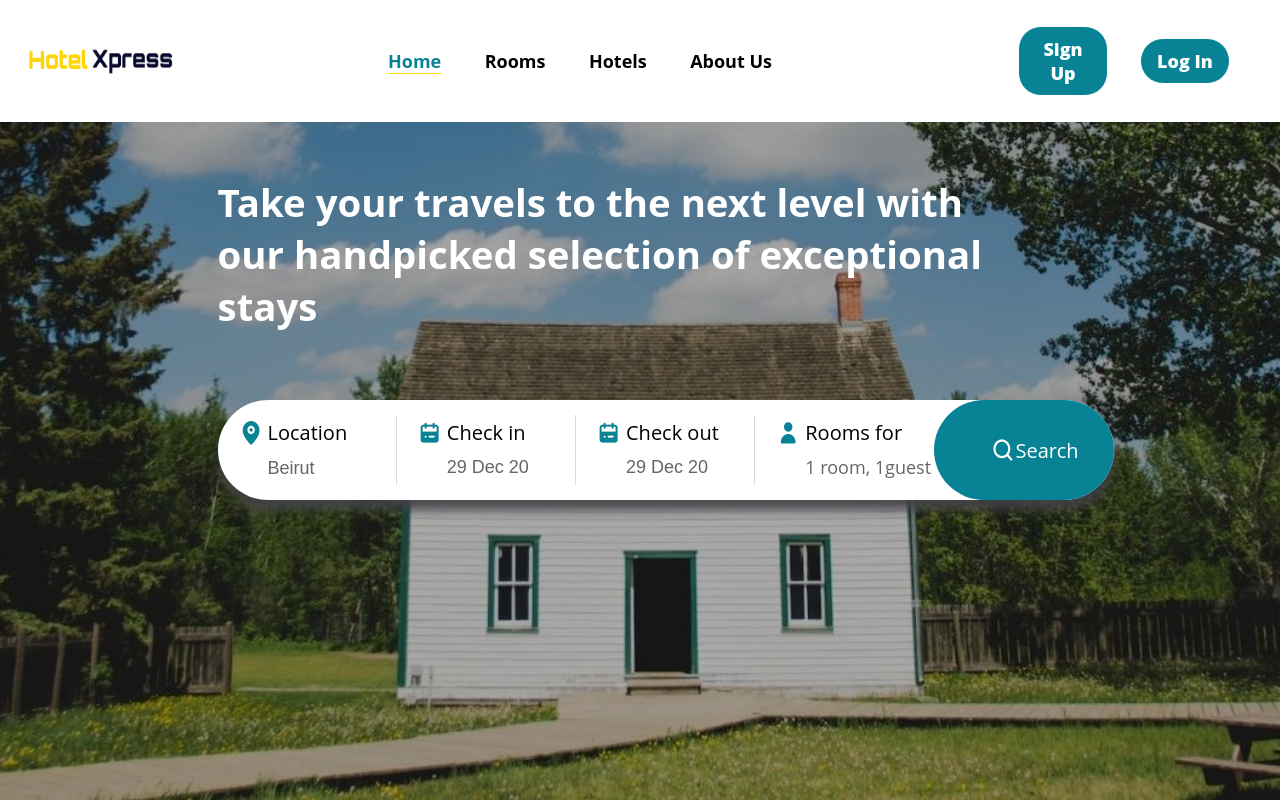
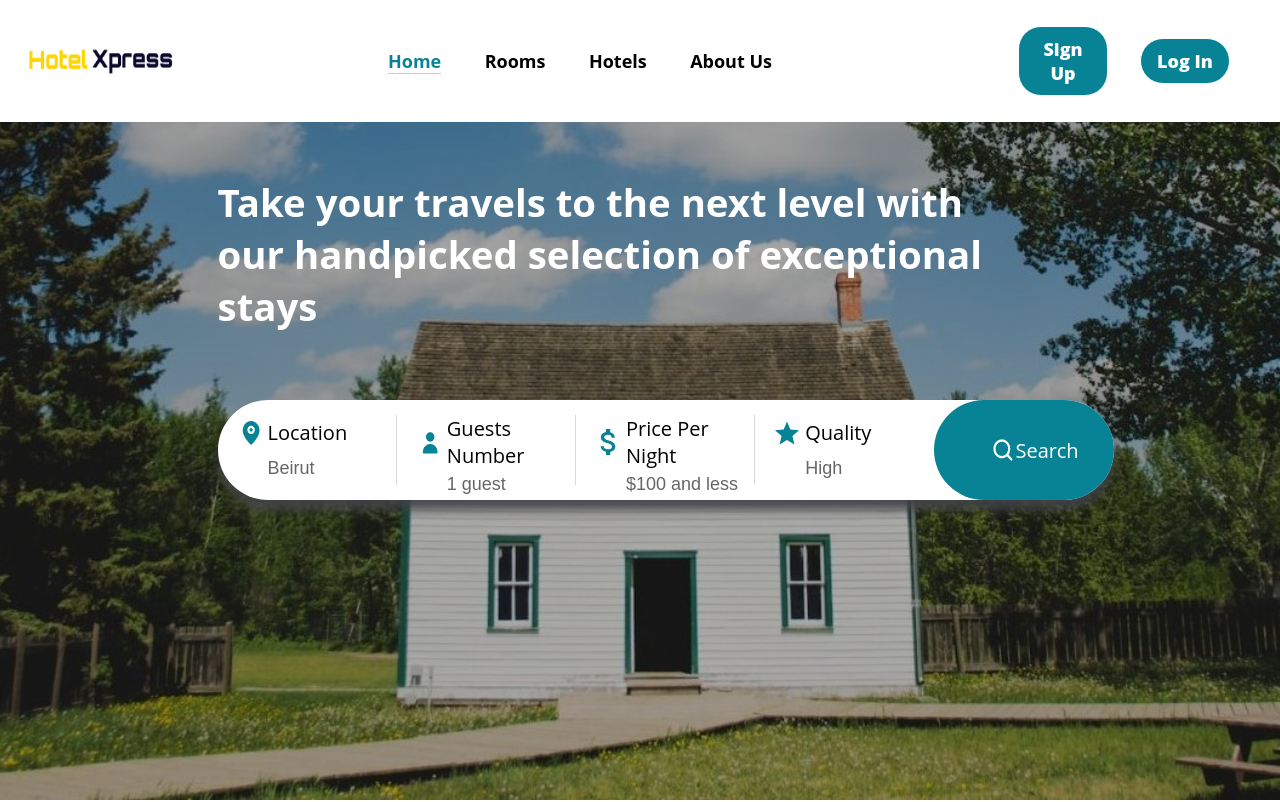
Before and after one commit to anwarkh0/Codi-NWC-Grp2-FirstProject-FrontEnd, a React (Create React App) app in the folder client/: page / in a window 1280 px wide. Shown: the top 802 px of the page. Built offline with nearby package versions, Linux system fonts and the light colour scheme; no server answers.

Commit message:
fic select room bar and make the select room page

```diff
--- a/client/src/Routers/Routers.js
+++ b/client/src/Routers/Routers.js
@@ -15,6 +15,7 @@ import HotelDetails from "../pages/HotelDetails/HotelDetails.js";
 import Profile from "../pages/Profile/Profile.js";
 import RoomDetails from "../pages/RoomDetails/RoomDetails.js";
 import AboutUs from "../pages/AboutUs/AboutUs.js";
+import SelectedRoomsPage from "../pages/roomss/SelectedRoomsPage.js";
 
 const AppRouter = () => {
   return (
@@ -70,6 +71,14 @@ const AppRouter = () => {
           }
         />
         <Route
+          path="/selectedrooms"
+          element={
+            <LayoutWithNavbar>
+              <SelectedRoomsPage />
+            </LayoutWithNavbar>
+          }
+        />
+        <Route
           path="/room/:roomId?"
           element={
             <LayoutWithNavbar>
--- /dev/null
+++ b/client/src/components/Rooms/SelectedRooms.js
@@ -0,0 +1,96 @@
+import React, { useRef } from "react";
+import roomsModule from "./rooms.module.css";
+import down from "../../assets/images/down.png";
+import up from "../../assets/images/up.png";
+import { useState, useEffect } from "react";
+import { useLocation, Link } from "react-router-dom";
+import RoomCard from "../roomCard/RoomCard.js";
+import loadingImg from "../../assets/images/hotel-loading-gif.gif";
+import UseApi from "../../hookes/useApi.js";
+
+function SelectedRooms({ idHotel }) {
+  const location = useLocation();
+  const {apiCall,loading,error}=UseApi()
+  const [type, setType] = useState('default');
+  const [roomData, setRoomData] = useState(null);
+  const select = location.state && location.state.select;
+  // const [DefaultData, setDefaultData] = useState(false);
+
+//   useEffect(()=>{
+//     console.log(type)
+//     const fetchRooms =async () =>{
+//       try {
+//         const response = await apiCall({ url: "/room/order", method: "post" ,data:{type} })
+//         setRoomData(response.data)
+//       } catch (error) {
+//         console.error(error);
+//       }
+//     }
+//     fetchRooms()
+// },[type])
+  const [active, setActive] = useState(false);
+  const clickHandler = () => {
+    setActive(!active);
+  };
+
+  let ink = roomsModule.open;
+  let arr = down;
+  if (active) {
+    ink = roomsModule.open;
+    arr = up;
+  } else {
+    ink = roomsModule.closed;
+    arr = down;
+  }
+
+  //creating sorting ref
+  // const defaultSorting = useRef();
+  // const priceSorting = useRef();
+  // const rateSorting = useRef();
+
+  // const sorting = (reference) => {
+  //   if (reference.current.textContent === "Default")
+  //     setDefaultData(!DefaultData);
+  //   else if (reference.current.textContent === "Price")
+  //   setRoomData(roomData.sort((a, b) => a.price - b.price));
+  //   else if (reference.current.textContent === "Rate")
+  //   setRoomData(roomData.sort((a, b) => a.Hotel.rate - b.Hotel.rate));
+  // };
+  return (
+    <>
+      <div className={roomsModule.wrapper}>
+        <h1 className={roomsModule.header}>Selected Rooms Section</h1>
+        <p className={roomsModule.subHeader}>rooms result depends on your search specification</p>
+          {!loading && roomData ? (
+            <div className={roomsModule.gridView}>
+            {roomData.map((room, index) => {
+              return (
+                <RoomCard
+                  roomId={room.id}
+                  image={room.RoomImages[0]}
+                  quality={room.quality}
+                  hotel={room.hotel}
+                  price={room.price}
+                  key={index}
+                />
+                );
+              })}
+              </div>
+          ) : (
+            <span className={roomsModule.loading}>
+              <img
+                src={loadingImg}
+                style={{
+                  width: "15rem",
+                  height: "15rem",
+                }}
+                alt="loading"
+              />
+            </span>
+          )}
+        </div>
+    </>
+  );
+}
+
+export default SelectedRooms;
--- a/client/src/components/SearchBar/SearchBar.js
+++ b/client/src/components/SearchBar/SearchBar.js
@@ -4,6 +4,8 @@ import SearchBarStyle from "../SearchBar/SearchBar.module.css";
 import calendar from "../../assets/images/calendar.png";
 import person from "../../assets/images/person.png";
 import position from "../../assets/images/position.png";
+import star from "../../assets/images/star.svg";
+import priceIcon from "../../assets/images/price.svg";
 import search from "../../assets/images/search.png";
 import flatpickr from "flatpickr";
 import "flatpickr/dist/flatpickr.min.css";
@@ -11,31 +13,44 @@ import SelectPerson from "../Guests/SelectPerson";
 
 function SearchBar() {
   const [isClicked, setIsClicked] = useState(false);
-  const [guestsParent, setGuestsParent] = useState(1);
-  const [roomsParent, setRoomsParent] = useState(1);
-  const [isDoneParent, setIsDoneParent] = useState(false);
+  const [formData, setFormData] = useState({
+    city: "Beirut",
+    guestNumber: 1,
+    price: 100,
+    quality: "High",
+  });
 
-  const selectPeople = () => {
-    setIsClicked(!isClicked);
-    setIsDoneParent(true);
+  const handleInputChange = (event) => {
+    const { name, value } = event.target;
+    setFormData({
+      ...formData,
+      [name]:
+        name === "guestNumber" || name === "price"
+          ? parseInt(value, 10)
+          : value,
+    });
   };
+  // const selectPeople = () => {
+  //   setIsClicked(!isClicked);
+  //   setIsDoneParent(true);
+  // };
 
-  let date1 = useRef(null);
-  let date2 = useRef(null);
+  // let date1 = useRef(null);
+  // let date2 = useRef(null);
 
-  const CreateCalendar = (date) => {
-    useEffect(() => {
-      flatpickr(date.current, {
-        allowInput: true,
-        altFormat: "F j, Y",
-        dateFormat: "d M Y",
-        defaultDate: new Date(),
-        clickOpens: true,
-      });
-    }, []);
-  };
-  CreateCalendar(date1);
-  CreateCalendar(date2);
+  // const CreateCalendar = (date) => {
+  //   useEffect(() => {
+  //     flatpickr(date.current, {
+  //       allowInput: true,
+  //       altFormat: "F j, Y",
+  //       dateFormat: "d M Y",
+  //       defaultDate: new Date(),
+  //       clickOpens: true,
+  //     });
+  //   }, []);
+  // };
+  // CreateCalendar(date1);
+  // CreateCalendar(date2);
 
   return (
     <section className={`${SearchBarStyle.container}`}>
@@ -43,8 +58,9 @@ function SearchBar() {
         <img src={position} className={SearchBarStyle.icons} alt="position" />
         <label className={SearchBarStyle.text}>Location</label>
         <select
-          id="position"
-          name="position"
+        onChange={handleInputChange}
+          id="city"
+          name="city"
           className={`${SearchBarStyle.Description} ${SearchBarStyle.Drop}`}
         >
           <option value="Beirut">Beirut</option>
@@ -55,25 +71,70 @@ function SearchBar() {
       </section>
 
       <section className={SearchBarStyle.section}>
-        <img src={calendar} className={SearchBarStyle.icons} alt="calendar" />
+        {/* <img src={calendar} className={SearchBarStyle.icons} alt="calendar" />
         <p className={SearchBarStyle.text}>Check in</p>
         <input
           ref={date1}
           className={`${SearchBarStyle.Description} ${SearchBarStyle.calendar}`}
-        />
+        /> */}
+
+        <img src={person} className={SearchBarStyle.icons} alt="person" />
+        <label className={SearchBarStyle.text}>Guests Number</label>
+        <select
+        onChange={handleInputChange}
+          id="guestNumber"
+          name="guestNumber"
+          className={`${SearchBarStyle.Description} ${SearchBarStyle.Drop}`}
+        >
+          <option value="1">1 guest</option>
+          <option value="2">2 guests</option>
+          <option value="3">3 guests</option>
+          <option value="4">4 guests</option>
+          <option value="5">More than 4 guests</option>
+        </select>
       </section>
 
       <section className={`${SearchBarStyle.section}`}>
-        <img src={calendar} className={SearchBarStyle.icons} alt="calendar" />
+        {/* <img src={calendar} className={SearchBarStyle.icons} alt="calendar" />
         <p className={SearchBarStyle.text}>Check out</p>
         <input
           ref={date2}
           className={`${SearchBarStyle.Description} ${SearchBarStyle.calendar}`}
+        /> */}
+        <img
+          src={priceIcon}
+          className={SearchBarStyle.svgIcon}
+          alt="price"
         />
+        <label className={SearchBarStyle.text}>Price Per Night</label>
+        <select
+        onChange={handleInputChange}
+          id="price"
+          name="price"
+          className={`${SearchBarStyle.Description} ${SearchBarStyle.Drop}`}
+        >
+          <option value="100">$100 and less</option>
+          <option value="200">$100 - $200</option>
+          <option value="300">$200 - $300</option>
+          <option value="400">$300 - $400</option>
+          <option value="500">More than $400</option>
+        </select>
       </section>
 
       <section className={`${SearchBarStyle.section}`}>
-        <img
+        <img src={star} className={SearchBarStyle.svgIcon} alt="position" />
+        <label className={SearchBarStyle.text}>Quality</label>
+        <select
+        onChange={handleInputChange}
+          id="quality"
+          name="quality"
+          className={`${SearchBarStyle.Description} ${SearchBarStyle.Drop}`}
+        >
+          <option value="High">High</option>
+          <option value="Medium">Medium</option>
+          <option value="Low">Low</option>
+        </select>
+        {/* <img
           src={person}
           className={SearchBarStyle.icons}
           alt="person"
@@ -82,8 +143,8 @@ function SearchBar() {
         <p className={SearchBarStyle.text}>Rooms for</p>
         <span className={SearchBarStyle.Description} onClick={selectPeople}>
           {roomsParent} room, {guestsParent}guest{" "}
-        </span>
-        {isClicked && isDoneParent ? (
+        </span> */}
+        {/* {isClicked && isDoneParent ? (
           <SelectPerson
             setGuestsParent={setGuestsParent}
             setRoomsParent={setRoomsParent}
@@ -94,10 +155,10 @@ function SearchBar() {
           />
         ) : (
           ""
-        )}
+        )} */}
       </section>
 
-      <Link to="/room" className={`${SearchBarStyle.section}`}>
+      <Link to="/selectedrooms" className={`${SearchBarStyle.section}`} state={{ select: formData }}>
         <img src={search} className={SearchBarStyle.icon} alt="search" />
         Search
       </Link>
--- a/client/src/components/SearchBar/SearchBar.module.css
+++ b/client/src/components/SearchBar/SearchBar.module.css
@@ -44,6 +44,13 @@
 .icons,
 .text {
     margin: auto 0;
+}
+
+.svgIcon{
+    margin: auto 0;
+    width: 29px;
+    height:26px;
+    padding-right: 5px;
 }
 
 
--- /dev/null
+++ b/client/src/pages/roomss/SelectedRoomsPage.js
@@ -0,0 +1,16 @@
+import React from "react";
+import { useParams } from "react-router-dom";
+import SelectedRooms from "../../components/Rooms/SelectedRooms";
+import Footer from "../../layouts/footer/Footer";
+
+const SelectedRoomsPage = () => {
+const {id}=useParams();
+  return (
+    <>
+      <SelectedRooms idHotel={id}/>
+      <Footer />
+    </>
+  );
+};
+
+export default SelectedRoomsPage;
```
Also changed, not shown: client/src/assets/images/price.svg (added), client/src/assets/images/star.svg (added).
